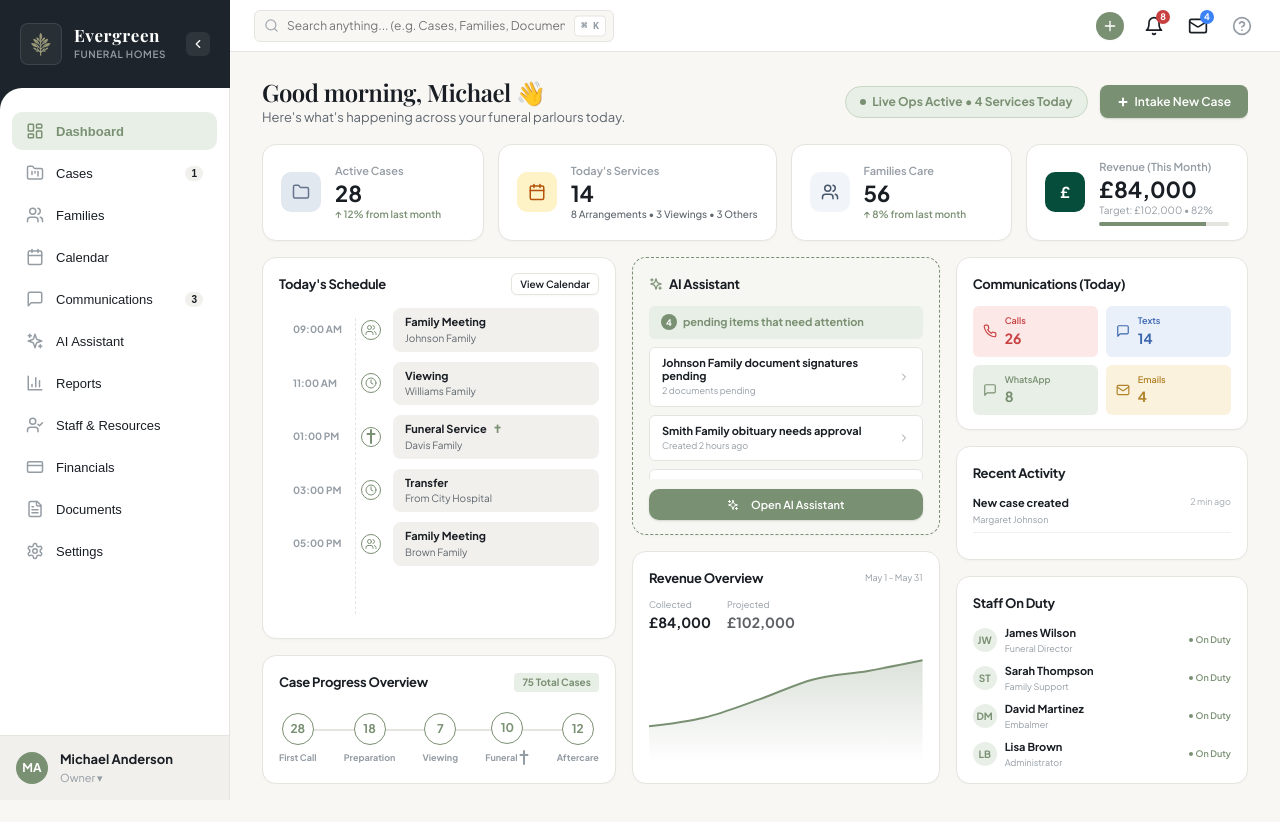
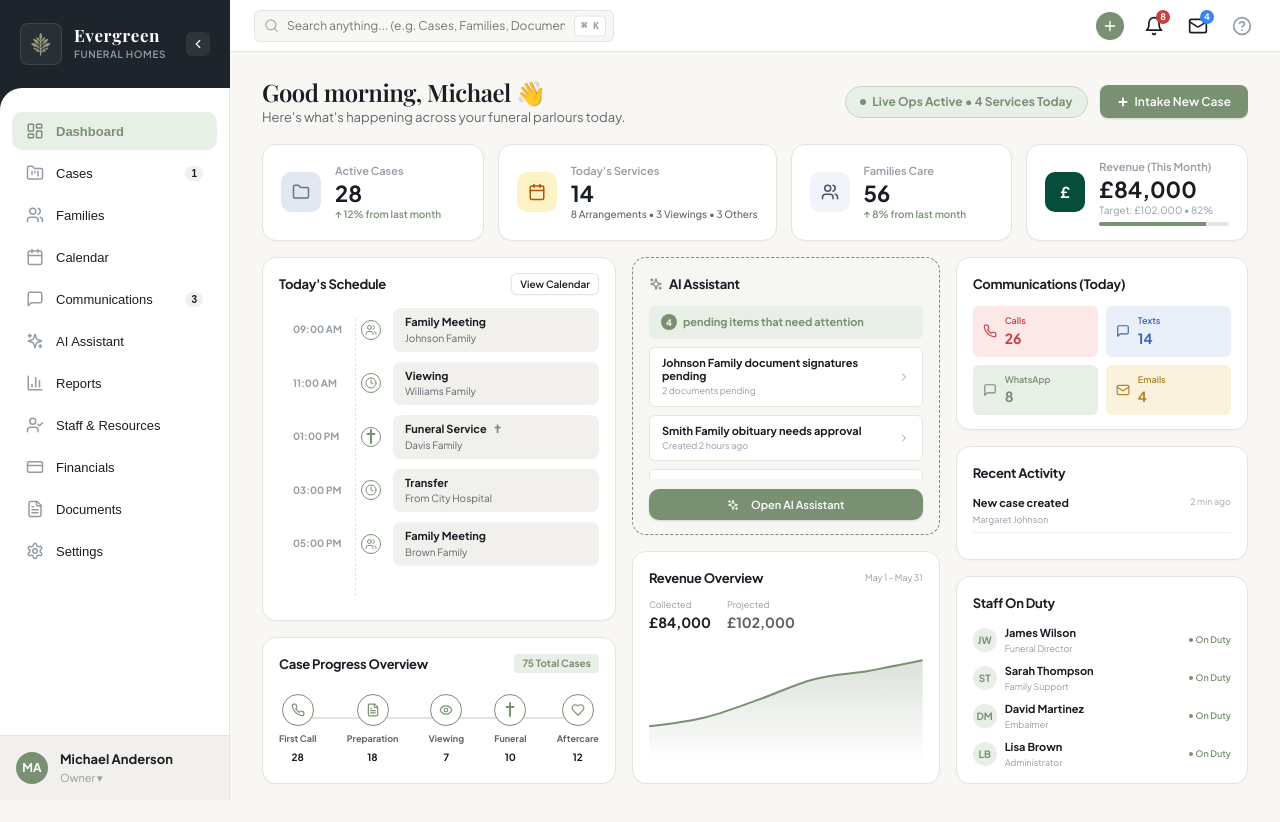
Before and after one commit to sanjaymarwal448-lab/Funeral_CRM, a React (Vite) app: page / in a window 1280 px wide. Built offline with nearby package versions, Linux system fonts and the light colour scheme; a web font is replaced by a local one.

Commit message:
Update WhatsApp icon and Case Progress layout with correct mockup icons

```diff
--- a/src/components/conversations/ConversationsView.tsx
+++ b/src/components/conversations/ConversationsView.tsx
@@ -122,9 +122,15 @@ export const ConversationsView: React.FC = () => {
     setComposerContent(templateText);
   };
 
+  const WhatsAppIcon = ({ size = 14, style }: { size?: number; style?: React.CSSProperties }) => (
+    <svg viewBox="0 0 24 24" width={size} height={size} fill="currentColor" style={{ color: '#25D366', display: 'inline-block', verticalAlign: 'middle', ...style }}>
+      <path d="M17.472 14.382c-.297-.149-1.758-.867-2.03-.967-.273-.099-.471-.148-.67.15-.197.297-.767.966-.94 1.164-.173.199-.347.223-.644.075-.297-.15-1.255-.463-2.39-1.475-.883-.788-1.48-1.761-1.653-2.059-.173-.297-.018-.458.13-.606.134-.133.298-.347.446-.52.149-.174.198-.298.298-.497.099-.198.05-.371-.025-.52-.075-.149-.669-1.612-.916-2.207-.242-.579-.487-.5-.669-.51-.173-.008-.371-.01-.57-.01-.198 0-.52.074-.792.372-.272.297-1.04 1.016-1.04 2.479 0 1.462 1.065 2.875 1.213 3.074.149.198 2.096 3.2 5.077 4.487.709.306 1.262.489 1.694.625.712.227 1.36.195 1.871.118.571-.085 1.758-.719 2.006-1.413.248-.694.248-1.289.173-1.413-.074-.124-.272-.198-.57-.347m-5.421 7.403h-.004a9.87 9.87 0 01-5.031-1.378l-.361-.214-3.741.982.998-3.648-.235-.374a9.86 9.86 0 01-1.51-5.26c.001-5.45 4.436-9.884 9.888-9.884 2.64 0 5.122 1.03 6.988 2.898a9.825 9.825 0 012.893 6.994c-.003 5.45-4.437 9.884-9.885 9.884m8.413-18.297A11.815 11.815 0 0012.05 0C5.495 0 .16 5.335.157 11.892c0 2.096.547 4.142 1.588 5.945L0 24l6.335-1.662c1.746.953 3.71 1.455 5.705 1.456h.008c6.554 0 11.89-5.335 11.893-11.893a11.821 11.821 0 00-3.48-8.413z" />
+    </svg>
+  );
+
   const getChannelIcon = (ch: CommunicationChannel) => {
     switch (ch) {
-      case 'WhatsApp': return <MessageSquare size={14} style={{ color: '#10b981' }} />;
+      case 'WhatsApp': return <WhatsAppIcon size={14} />;
       case 'Email': return <Mail size={14} style={{ color: '#2563eb' }} />;
       case 'SMS': return <Phone size={14} style={{ color: '#8b5cf6' }} />;
       case 'Internal Note': return <Lock size={14} style={{ color: '#d97706' }} />;
@@ -174,16 +180,26 @@ export const ConversationsView: React.FC = () => {
 
           {/* Filter Pills */}
           <div style={{ display: 'flex', gap: '4px', overflowX: 'auto', paddingBottom: '4px' }}>
-            {['ALL', 'WhatsApp', 'Email', 'SMS', 'Internal Note', 'Unread', 'Archived'].map(ch => (
+            {['ALL', 'WhatsApp', 'Email', 'SMS', 'Internal Note', 'Unread', 'Archived'].map(ch => {
+              let icon = null;
+              if (ch === 'WhatsApp') icon = <WhatsAppIcon size={12} style={{ marginRight: '4px' }} />;
+              else if (ch === 'Email') icon = <Mail size={12} style={{ marginRight: '4px', color: '#2563eb' }} />;
+              else if (ch === 'SMS') icon = <Phone size={12} style={{ marginRight: '4px', color: '#8b5cf6' }} />;
+              else if (ch === 'Internal Note') icon = <Lock size={12} style={{ marginRight: '4px', color: '#d97706' }} />;
+              else if (ch === 'Archived') icon = <Archive size={12} style={{ marginRight: '4px' }} />;
+
+              return (
                 <button
                   key={ch}
                   className={`btn btn-sm ${filterChannel === ch ? 'btn-primary' : 'btn-secondary'}`}
                   onClick={() => setFilterChannel(ch)}
-                style={{ fontSize: '11px', padding: '4px 8px', whiteSpace: 'nowrap' }}
+                  style={{ fontSize: '11px', padding: '4px 8px', whiteSpace: 'nowrap', display: 'flex', alignItems: 'center' }}
                 >
+                  {icon}
                   {ch}
                 </button>
-            ))}
+              );
+            })}
           </div>
         </div>
 
--- a/src/components/dashboard/DashboardView.tsx
+++ b/src/components/dashboard/DashboardView.tsx
@@ -12,7 +12,10 @@ import {
   Mail,
   Sparkles,
   ArrowUpRight,
-  Clock
+  Clock,
+  Eye,
+  Heart,
+  FileText
 } from 'lucide-react';
 import { ResponsiveContainer, AreaChart, Area } from 'recharts';
 
@@ -33,6 +36,12 @@ export const DashboardView: React.FC = () => {
   const ChristianCrossIcon = () => (
     <svg width="10" height="15" viewBox="0 0 10 15" fill="none" xmlns="http://www.w3.org/2000/svg" style={{ display: 'inline-block', verticalAlign: 'middle' }}>
       <path d="M5 1V14M1.5 5H8.5" stroke="currentColor" strokeWidth="2" strokeLinecap="round" strokeLinejoin="round"/>
+    </svg>
+  );
+
+  const PlusIcon = () => (
+    <svg width="12" height="12" viewBox="0 0 12 12" fill="none" xmlns="http://www.w3.org/2000/svg">
+      <path d="M6 2.5V9.5M2.5 6H9.5" stroke="currentColor" strokeWidth="2" strokeLinecap="round" strokeLinejoin="round"/>
     </svg>
   );
 
@@ -234,13 +243,13 @@ export const DashboardView: React.FC = () => {
               <div style={{ position: 'absolute', left: '10%', right: '10%', top: '35%', height: '1.5px', backgroundColor: 'var(--border-color)', zIndex: 1 }} />
 
               {[
-                { step: 'First Call', val: '28' },
-                { step: 'Preparation', val: '18' },
-                { step: 'Viewing', val: '7' },
-                { step: 'Funeral ✝', val: '10', hasCross: true },
-                { step: 'Aftercare', val: '12' }
+                { step: 'First Call', val: '28', icon: <Phone size={14} /> },
+                { step: 'Preparation', val: '18', icon: <FileText size={14} /> },
+                { step: 'Viewing', val: '7', icon: <Eye size={14} /> },
+                { step: 'Funeral', val: '10', icon: <ChristianCrossIcon /> },
+                { step: 'Aftercare', val: '12', icon: <Heart size={14} /> }
               ].map((step, idx) => (
-                <div key={idx} style={{ display: 'flex', flexDirection: 'column', alignItems: 'center', gap: '6px', zIndex: 5, position: 'relative' }}>
+                <div key={idx} style={{ display: 'flex', flexDirection: 'column', alignItems: 'center', gap: '4px', zIndex: 5, position: 'relative' }}>
                   <div style={{
                     width: '32px',
                     height: '32px',
@@ -250,14 +259,16 @@ export const DashboardView: React.FC = () => {
                     display: 'flex',
                     alignItems: 'center',
                     justifyContent: 'center',
-                    fontSize: '12px',
-                    fontWeight: 800,
-                    color: 'var(--primary-accent)'
+                    color: 'var(--primary-accent)',
+                    boxShadow: 'var(--shadow-xs)'
                   }}>
+                    {step.icon}
+                  </div>
+                  <span style={{ fontSize: '9px', fontWeight: 700, color: 'var(--text-body)', marginTop: '2px', textAlign: 'center' }}>
+                    {step.step}
+                  </span>
+                  <span style={{ fontSize: '10px', fontWeight: 800, color: 'var(--text-main)', marginTop: '1px' }}>
                     {step.val}
-                  </div>
-                  <span style={{ fontSize: '9px', fontWeight: 700, color: 'var(--text-muted)', display: 'flex', alignItems: 'center', gap: '2px' }}>
-                    {step.hasCross ? <>Funeral <ChristianCrossIcon /></> : step.step}
                   </span>
                 </div>
               ))}
```
Lines whose indentation alone changed are shown as unchanged.
